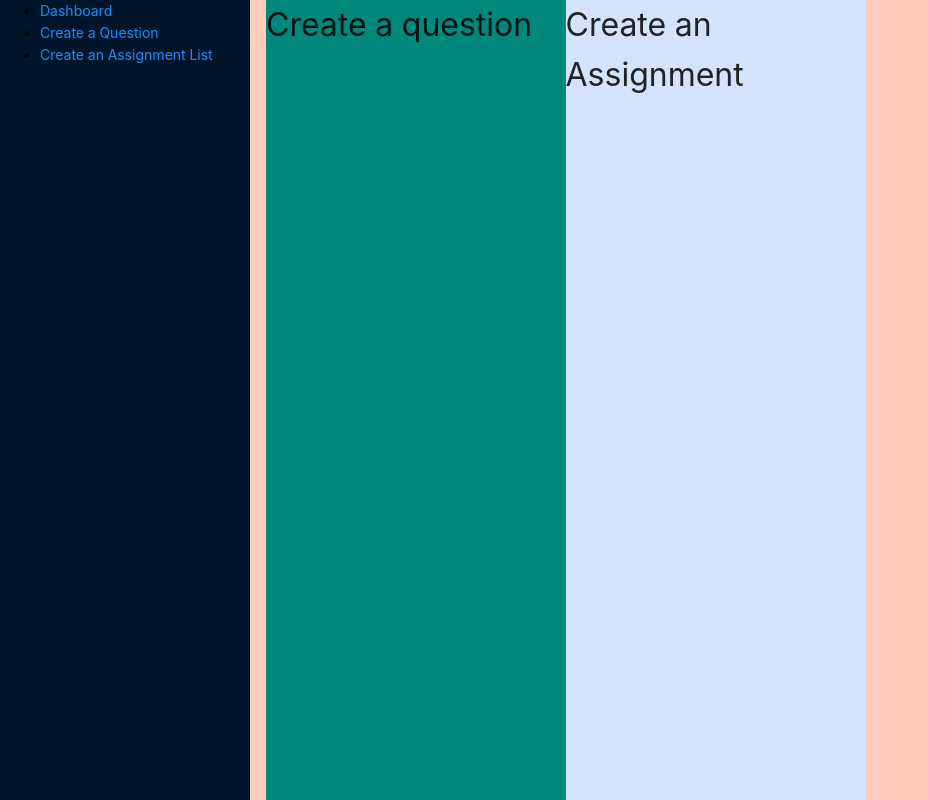
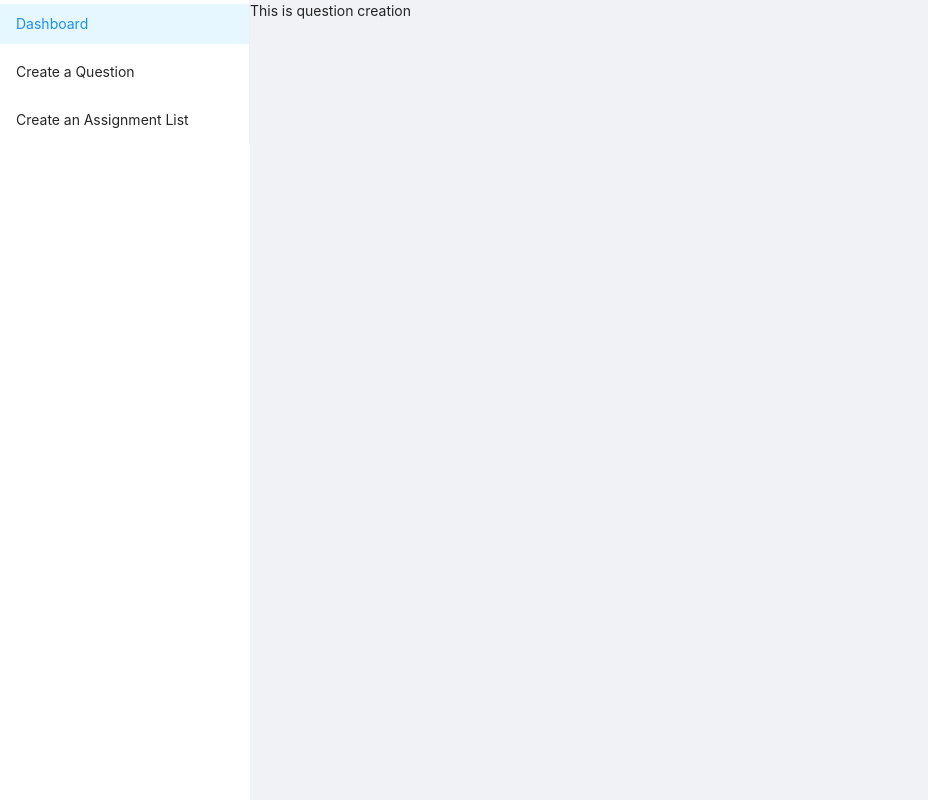
Before and after one commit to openshiksha/frontend, a React (Create React App) app: page /sphinx/question in a window 1280 px wide. Shown: the whole page, without its empty margins (0-928 px from the left). Built offline with nearby package versions, Linux system fonts and the light colour scheme.

Commit message:
added basic structure with routing for sphinx

```diff
--- a/src/common/error-pages/PageNotFound.js
+++ b/src/common/error-pages/PageNotFound.js
@@ -4,7 +4,7 @@ import { Row, Col, Button } from 'antd'
 
 const PageNotFound = () => {
   return (
-    <Row style={{ marginTop: 60, textAlign: 'center' }}>
+    <Row style={{ marginTop: 60, textAlign: 'center', width: '100%' }}>
       <Col span={12} offset={6} >
         <h1 className='f48'> 404 </h1>
         <h2 className='f36'> PAGE NOT FOUND </h2>
--- a/src/sphinx/components/SphinxBase.js
+++ b/src/sphinx/components/SphinxBase.js
@@ -18,6 +18,7 @@ function SphinxBase (props) {
           height: '100vh',
           position: 'fixed'
         }}
+        theme='light'
       >
         <SphinxSidebar />
       </Sider>
--- a/src/sphinx/components/SphinxContent.js
+++ b/src/sphinx/components/SphinxContent.js
@@ -2,7 +2,6 @@ import React from 'react'
 import PropTypes from 'prop-types'
 import { Row } from 'antd'
 import {
-  BrowserRouter as Router,
   Route,
   Switch
 } from 'react-router-dom'
@@ -14,15 +13,13 @@ import AssignmentCreator from './sphinx-dashboard/AssignmentCreator'
 
 function SphinxContent () {
   return (
-    <Row className='background-peach f32 padding--sides' style={{ height: '100%', overflow: 'auto' }}>
-      <Router>
-        <Switch>
-          <Route path="/sphinx/dashboard" component={SphinxDashboard} />
-          <Route path="/sphinx/question" component={QuestionCreator} />
-          <Route path="/sphinx/assignment" component={AssignmentCreator} />
-          <Route render={() => <PageNotFound />} />
-        </Switch>
-      </Router>
+    <Row style={{ height: '100%', overflow: 'auto' }}>
+      <Switch>
+        <Route exact path="/sphinx/question" component={QuestionCreator} />
+        <Route exact path="/sphinx/assignment" component={AssignmentCreator} />
+        <Route path="/sphinx" component={SphinxDashboard} />
+        <Route render={() => <PageNotFound />} />
+      </Switch>
     </Row>
   )
 }
--- a/src/sphinx/components/SphinxSidebar.js
+++ b/src/sphinx/components/SphinxSidebar.js
@@ -1,17 +1,15 @@
 import React from 'react'
 import PropTypes from 'prop-types'
-import { Row } from 'antd'
+import { Menu } from 'antd'
 import { Link } from 'react-router-dom'
 
 function SphinxSidebar (props) {
   return (
-    <Row>
-      <ul>
-        <li><Link to='/sphinx'> Dashboard </Link></li>
-        <li><Link to='/sphinx/question'> Create a Question </Link></li>
-        <li><Link to='/sphinx/assignment'> Create an Assignment List </Link></li>
-      </ul>
-    </Row>
+    <Menu theme='light' defaultSelectedKeys={['1']}>
+      <Menu.Item key="1"><Link to='/sphinx/dashboard'> Dashboard </Link> </Menu.Item>
+      <Menu.Item key="2"><Link to='/sphinx/question'> Create a Question </Link></Menu.Item>
+      <Menu.Item key="3"><Link to='/sphinx/assignment'> Create an Assignment List </Link></Menu.Item>
+    </Menu>
   )
 }
 
--- a/src/sphinx/components/sphinx-dashboard/AssignmentCreator.js
+++ b/src/sphinx/components/sphinx-dashboard/AssignmentCreator.js
@@ -1,17 +1,12 @@
 import React from 'react'
-import { Row, Col } from 'antd'
+import { Row } from 'antd'
 import PropTypes from 'prop-types'
 import { connect } from 'react-redux'
 
 function AssignmentCreator (props) {
   return (
     <Row>
-      <Col span={12} className='background-green'>
-        Create a question
-      </Col>
-      <Col span={12} className='background-cool-grey'>
-        Create an Assignment
-      </Col>
+      This is assignment creation
     </Row>
   )
 }
--- a/src/sphinx/components/sphinx-dashboard/QuestionCreator.js
+++ b/src/sphinx/components/sphinx-dashboard/QuestionCreator.js
@@ -1,17 +1,12 @@
 import React from 'react'
-import { Row, Col } from 'antd'
+import { Row } from 'antd'
 import PropTypes from 'prop-types'
 import { connect } from 'react-redux'
 
 function QuestionCreator (props) {
   return (
     <Row>
-      <Col span={12} className='background-green'>
-        Create a question
-      </Col>
-      <Col span={12} className='background-cool-grey'>
-        Create an Assignment
-      </Col>
+      This is question creation
     </Row>
   )
 }
```
Also changed, not shown: 1 other file (tests, documents, lock files or other folders).
